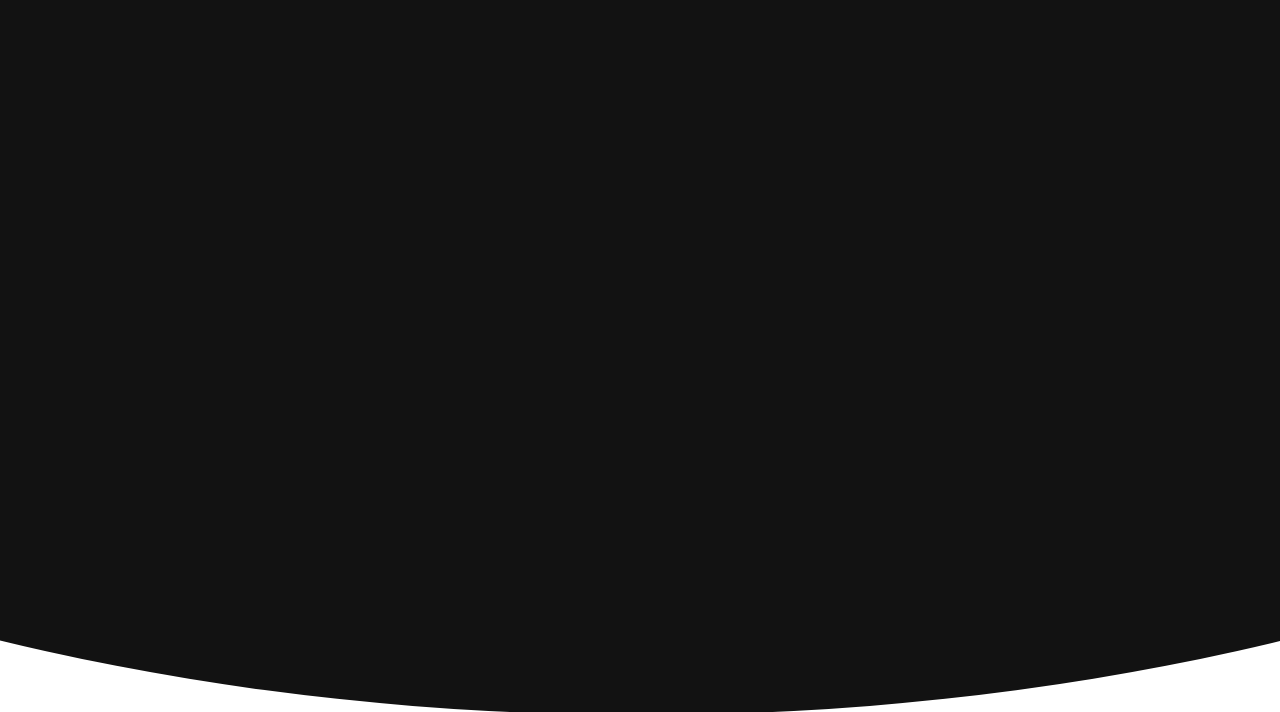
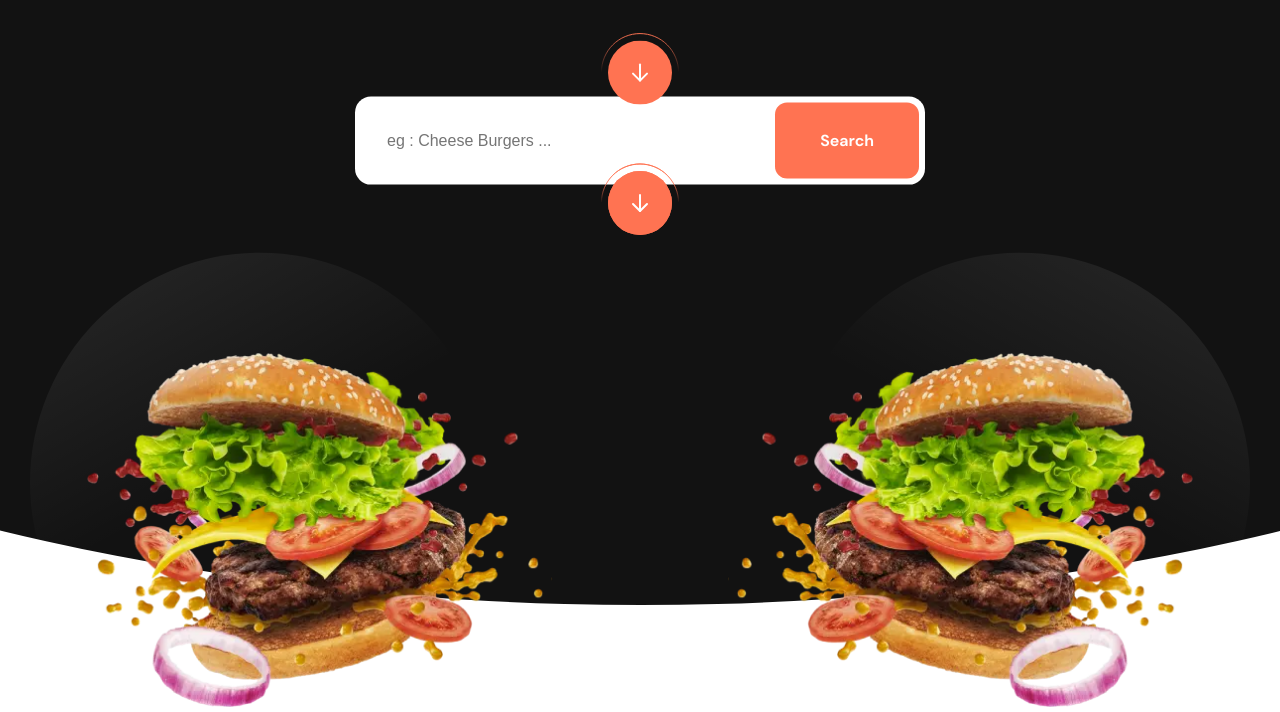
Before and after one commit to Underskinua/practice_food_template, a website built with Parcel: page index.html in a window 1280 px wide. Shown: the part 485-1197 px from the top of the page. Built offline with nearby package versions, Linux system fonts and the light colour scheme; files whose address does not match are found by name.

Commit message:
addStringhtml

```diff
--- a/index.html
+++ b/index.html
@@ -36,19 +36,21 @@
 
   <main>
     <section class="hero">
-      <div class="container">
-        <h1 class="title title--lines hero__title">Special food every time for you!     </h1>
+      <div class="container hero__inner">
+        <div class="hero__content">
+          <h1 class="title title--lines hero__title">Special food every time for you!</h1>
           <div class="hero__description">
             <p>Are you hungry because you're home now? Don't worry, now you can order food via yaour cellphone!</p>
           </div>
           <form action="" class="search-form hero__form">
             <div class="search-form__inner">
-            <label class="search-form__label" for="search"></label>
-            <input type="text" class="search-form__input" id="search">
+              <label class="search-form__label" for="search">Search Food</label>
+              <input type="text" class="search-form__input" id="search" placeholder="eg : Cheese Burgers ...">
               <button class="search-form__btn btn" type="submit">Search</button>
+            </div>
+          </form>
           <a class="arrow-link" href=""></a>
         </div>
-        </form>
       </div>
     </section>
     <section class="popular">
--- a/scss/components/_arrow-link.scss
+++ b/scss/components/_arrow-link.scss
@@ -1,2 +1,30 @@
-// .arrow-link {
-// }
+.arrow-link {
+    display: block;
+    width: 6.4rem;
+    height: 6.4rem;
+    border-radius: 50%;
+    background-color: $c-orange;
+    position: absolute;
+    left: 0;
+    right: 0;
+    bottom: 8rem;
+    margin: 0 auto;
+    background-image: url(./../images/icons/icon_arrow_down_short.svg);
+    background-repeat: no-repeat;
+    background-size: 2.4rem;
+    background-position: center;
+
+    &::before {
+        content: '';
+        display: block;
+        position: absolute;
+        top: -8px;
+        left: -8px;
+        width: 8rem;
+        height: 8rem;
+        background-image: url(./../images/arc_orange.svg);
+        background-repeat: no-repeat;
+        background-size: contain;
+        background-position: top center;
+    }
+}
--- a/scss/components/_buttons.scss
+++ b/scss/components/_buttons.scss
@@ -1,2 +1,8 @@
-// .btn {
-// }
+.btn {
+    padding: 2rem 4.5rem;
+    color: $c-white;
+    font-weight: 700;
+    background-color: $c-orange;
+    border-radius: 1.2rem;
+    cursor: pointer;
+}
--- a/scss/components/_search-form.scss
+++ b/scss/components/_search-form.scss
@@ -1,17 +1,19 @@
-// .search-form {
-//     &__inner {
+.search-form {
+    &__inner {
+        max-width: 57rem;
+        margin: 0 auto;
+        background-color: $c-white;
+        border-radius: 1.6rem;
+        display: flex;
+        padding: 6px;
+    }
 
-//     }
+    &__label {
+        display: none;
+    }
 
-//     &__label {
-
-//     }
-
-//     &__input {
-
-//     }
-
-//     &__btn {
-
-//     }
-// }
+    &__input {
+        padding: 2.6rem;
+        width: 100%;
+    }
+}
--- a/scss/sections/_hero.scss
+++ b/scss/sections/_hero.scss
@@ -1,11 +1,44 @@
 .hero {
+    position: relative;
     height: 120rem;
     padding-top: 14rem;
-    background-image: url(../../images/hero_ellipse.svg);
+    background-image: url(./../images/hero_ellipse.svg);
     background-repeat: no-repeat;
     background-size: cover;
-    background-position: center bottom;
+    background-position: center bottom 11rem;
 
+    &::before,
+    &::after {
+        content: '';
+        position: absolute;
+        bottom: 0;
+        display: block;
+        width: 53rem;
+        height: 50rem;
+        background-image:
+            url(./../images/big_burger.webp),
+            url(./../images/white_ellipse.svg);
+        background-repeat: no-repeat;
+        background-position: right bottom, left top;
+        background-size: 48rem 37rem, 46rem 46rem;
+    }
+
+    &::before {
+        left: 3rem;
+    }
+    &::after {
+        right: 3rem;
+        transform: scaleX(-1);
+    }
+
+    &__inner {
+        height: 100%;
+        display: grid;
+        align-items: center;
+    }
+    &__content {
+        transform: translateY(-50%);
+    }
     &__title {
         color: $c-white;
         // text-stroke: 2px $c-white; // -- делает буквы жирнее, дополнительная обводка
@@ -28,7 +61,4 @@
         margin: 0 auto;
         margin-bottom: 10rem;
     }
-    // &__form {
-
-    // }
 }
```
Also changed, not shown: css/main.css, css/main.min.css, 2 other files. Lines whose indentation alone changed are shown as unchanged.
